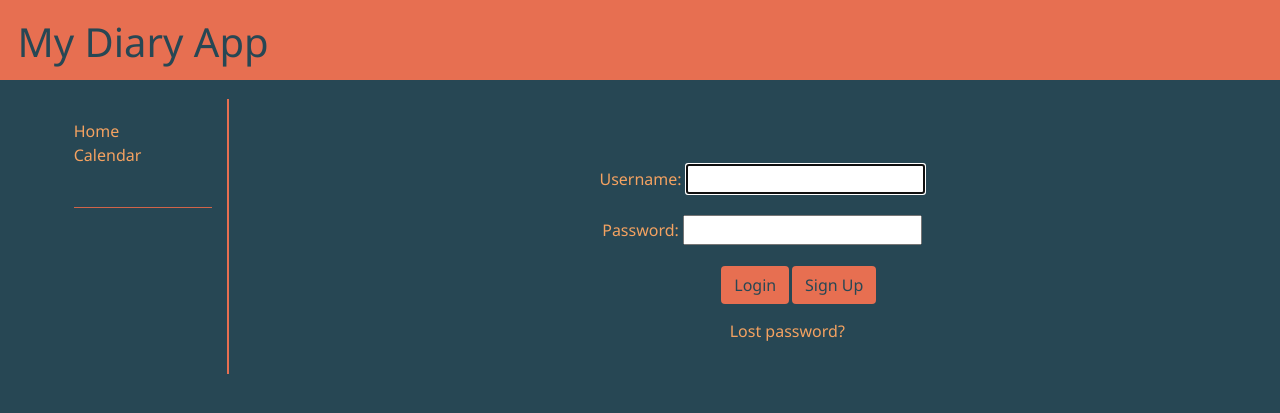
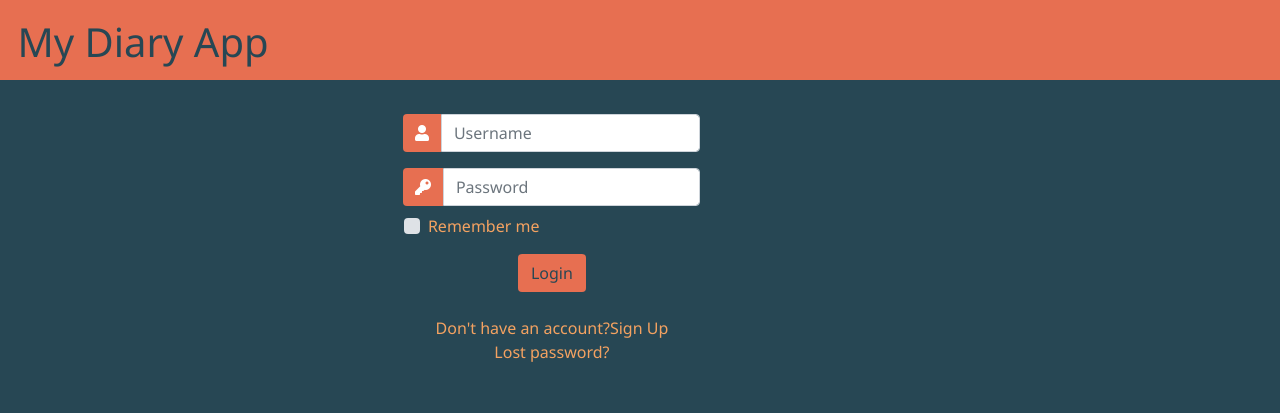
Before and after one commit to gylim0604/django-diary-app, a Django app: page /accounts/login/ in a window 1280 px wide. Shown: the top 413 px of the page. Run offline with Django 3.2, Linux system fonts and the light colour scheme; some libraries are stand-ins or nearby versions.

Commit message:
modified login css and added a remember me button

```diff
--- /dev/null
+++ b/accounts/forms.py
@@ -0,0 +1,9 @@
+from django.contrib.auth.forms import AuthenticationForm
+
+from django import forms
+
+
+class UserLoginForm(AuthenticationForm):
+    username = forms.CharField(widget=forms.TextInput(attrs={'class': 'form-control','placeholder': 'Username'}))
+    password = forms.CharField(widget=forms.PasswordInput(attrs={'class': 'form-control','placeholder':'Password'}))
+    remember_me = forms.BooleanField(required=False,widget=forms.CheckboxInput())
--- a/accounts/templates/registration/login.html
+++ b/accounts/templates/registration/login.html
@@ -2,13 +2,18 @@
 
 {% block css %}
 {{block.super}}
+<link rel="stylesheet" href="https://use.fontawesome.com/releases/v5.6.1/css/all.css"
+	integrity="sha384-gfdkjb5BdAXd+lj+gudLWI+BXq4IuLW5IT+brZEZsLFm++aCMlF1V92rMkPaX4PP" crossorigin="anonymous">
 
 {% load static %}
 <link rel="stylesheet" href="{% static 'css/login.css' %}">
 {% endblock %}
 
 {% block content %}
-  <div class="d-flex text-center flex-column login-content">
+<div class="container h-100">
+	<div class="d-flex justify-content-center h-100">
+		<div class="login-container mx-auto">
+			<div class="d-flex justify-content-center">
 				<div class="error-msg">
 					{% if form.errors %}
 					<p>Your username and password didn't match. Please try again.</p>
@@ -23,35 +28,44 @@
 					{% endif %}
 					{% endif %}
 				</div>
-
-
-    <div class="form">
+			</div>
+			<div class="d-flex justify-content-center form_container">
 				<form method="post" action="{% url 'login' %}">
 					{% csrf_token %}
-        <div class="form-group">
-          {{ form.username.label_tag }}
+					<div class="input-group mb-3">
+						<div class="input-group-append">
+							<span class="input-group-text"><i class="fas fa-user"></i></span>
+						</div>
 						{{ form.username }}
 					</div>
-        <div class="form-group">
-          {{ form.password.label_tag }}
+					<div class="input-group mb-2">
+						<div class="input-group-append">
+							<span class="input-group-text"><i class="fas fa-key"></i></span>
+						</div>
 						{{ form.password }}
 					</div>
-
-        <div class="btn-group">
-          <div class="col-sm-4">
+					<div class="form-group">
+						<div class="custom-control custom-checkbox">
+							<input type="checkbox" class="custom-control-input" id="customControlInline">
+							<label class="custom-control-label" for="customControlInline">Remember me</label>
+						</div>
+					</div>
+					<div class="d-flex justify-content-center mt-3 login_container">
 						<input class="btn btn-color" type="submit" value="Login" />
 						<input type="hidden" name="next" value="{{ next }}" />
 					</div>
-          <div class="col-sm-4">
-            <a class="btn btn-color" href="{% url 'signup' %}">Sign Up</a>
-          </div>
-        </div>
-        <div class="form-group form-links">
-          <p><a class="link" href="{% url 'password_reset' %}">Lost password?</a></p>
-        </div>
-
 				</form>
 			</div>
 
+			<div class="mt-4">
+				<div class="d-flex justify-content-center links">
+					Don't have an account? <a class="link" href="{% url 'signup' %}"> Sign Up</a>
+				</div>
+				<div class="d-flex justify-content-center links">
+					<a class="link" href="{% url 'password_reset' %}">Lost password?</a></p>
+				</div>
+			</div>
+
+		</div>
 	</div>
 	{% endblock %}
--- a/accounts/urls.py
+++ b/accounts/urls.py
@@ -1,7 +1,8 @@
 from django.urls import path
-
-from .views import SignUpView
+from .forms import UserLoginForm
+from .views import SignUpView, UpdatedLoginView
 
 urlpatterns = [
-    path('signup/', SignUpView.as_view(),name='signup')
+    path('signup/', SignUpView.as_view(),name='signup'),
+    path('login/', UpdatedLoginView.as_view(), name='login'),
 ]
--- a/accounts/views.py
+++ b/accounts/views.py
@@ -1,7 +1,10 @@
 from django.shortcuts import render
 from django.contrib.auth.forms import UserCreationForm
+from django.contrib.auth import login as auth_login
+from django.contrib.auth.views import LoginView
 from django.urls import reverse_lazy
 from django.views import generic
+from .forms import UserLoginForm
 
 # Create your views here.
 class SignUpView(generic.CreateView):
@@ -9,24 +12,13 @@ class SignUpView(generic.CreateView):
     success_url = reverse_lazy('login')
     template_name = 'registration/signup.html'
 
-    # def signup(request):
-    # #if user is signed in
-    # if request.user.is_authenticated:
-    #     return redirect("/")
-    # # if is a post request
-    # if request.method == 'POST':
-    #     form = UserCreationForm(request.POST)
-    #     # if valid form is provided
-    #     if form.is_valid():
-    #         form.save()
-    #         username= form.cleaned_data.get('username')
-    #         password = form.cleaned_data.get('password1')
-    #         #log user in and redirect to index
-    #         user = authenticate(username=username, password=password)
-    #         login(request, user)
-    #         return redirect('/')
-    #     else:
-    #         return render(request, 'auth/signup.html', {'form': form})
-    # else:
-    #     form = UserCreationForm()
-    #     return render(request, 'auth/signup.html', {'form':form})
+class UpdatedLoginView(LoginView):
+    form_class = UserLoginForm
+
+    def form_valid(self, form):
+        remember_me = form.cleaned_data.get('remember_me')
+
+        if not remember_me:
+            self.request.session.set_expiry(0)
+            self.request.session.modified=True
+        return super(UpdatedLoginView, self).form_valid(form)
--- /dev/null
+++ b/diary_app/static/css/login.css
@@ -0,0 +1,15 @@
+.input-group-text {
+    background: #e76f51 !important;
+    color: white !important;
+    border: 0 !important;
+    border-radius: 0.25rem 0 0 0.25rem !important;
+}
+.input_user,
+.input_pass:focus {
+    box-shadow: none !important;
+    outline: 0px !important;
+}
+
+.custom-checkbox .custom-control-input:checked~.custom-control-label::before {
+    background-color: #e76f51 !important;
+}
--- a/diary_app/static/css/styles.css
+++ b/diary_app/static/css/styles.css
@@ -23,7 +23,8 @@ body{
   color:#e9c46a;
 }
 
-hr{
+.sidebar-line{
+  margin-top:15%;
   height: 1px;
   background-color: #e76f51;
   border: none;
@@ -44,11 +45,7 @@ hr{
 .sidebar-container{
   border-right: #e76f51  2px solid;
 }
-@media only screen and (max-width: 728px) {
-  .sidebar-container{
-    border-right: none;
-  }
-}
+
 
 .content-container{
   background-color:hsl(197, 37%, 24%);
@@ -77,3 +74,23 @@ hr{
 .form-links{
   padding: 1.5% 0 0 5% ;
 }
+
+/* Mobile css */
+@media only screen and (max-width: 728px) {
+  .sidebar-container{
+    border-right: none;
+  }
+
+
+.sidebar-nav{
+  margin-top:20px;
+  list-style: none;
+  padding: 0px 0px 5% 0px;
+  border-bottom: 2px solid #e76f51;
+}
+
+.sidebar-line{
+  margin-top: 5%;
+}
+
+}
--- a/diary_app/templates/base_generic.html
+++ b/diary_app/templates/base_generic.html
@@ -25,12 +25,13 @@
                 <h1>My Diary App</h1>
             </div>
             <div class="row content-container">
+                {% if user.is_authenticated %}
                 <div class="col-sm-2 sidebar-container">
                     {% block sidebar %}
                         <ul class="sidebar-nav">
                             <li><a class="link" href="{% url 'index' %}">Home</a></li>
                             <li><a class="link" href="{% url 'calendar' %}">Calendar</a></li>
-                            <br><hr>
+                            <hr class="sidebar-line">
                             {% if user.is_authenticated %}
                                 <!-- <li>Hi {{ user.username }}</li> -->
                                 <li><a class="link" href="{% url 'logout' %}?next={{ request.path }}">Logout</a></li>
@@ -38,6 +39,7 @@
                         </ul>
                     {% endblock %}
                 </div>
+                {% endif %}
                 <div class="col-sm-10">
                     <div class="content-container">
                         {% block content%}{% endblock %}
```
Also changed, not shown: mydiary/settings.py (+0 -23 lines). Lines whose indentation alone changed are shown as unchanged.
